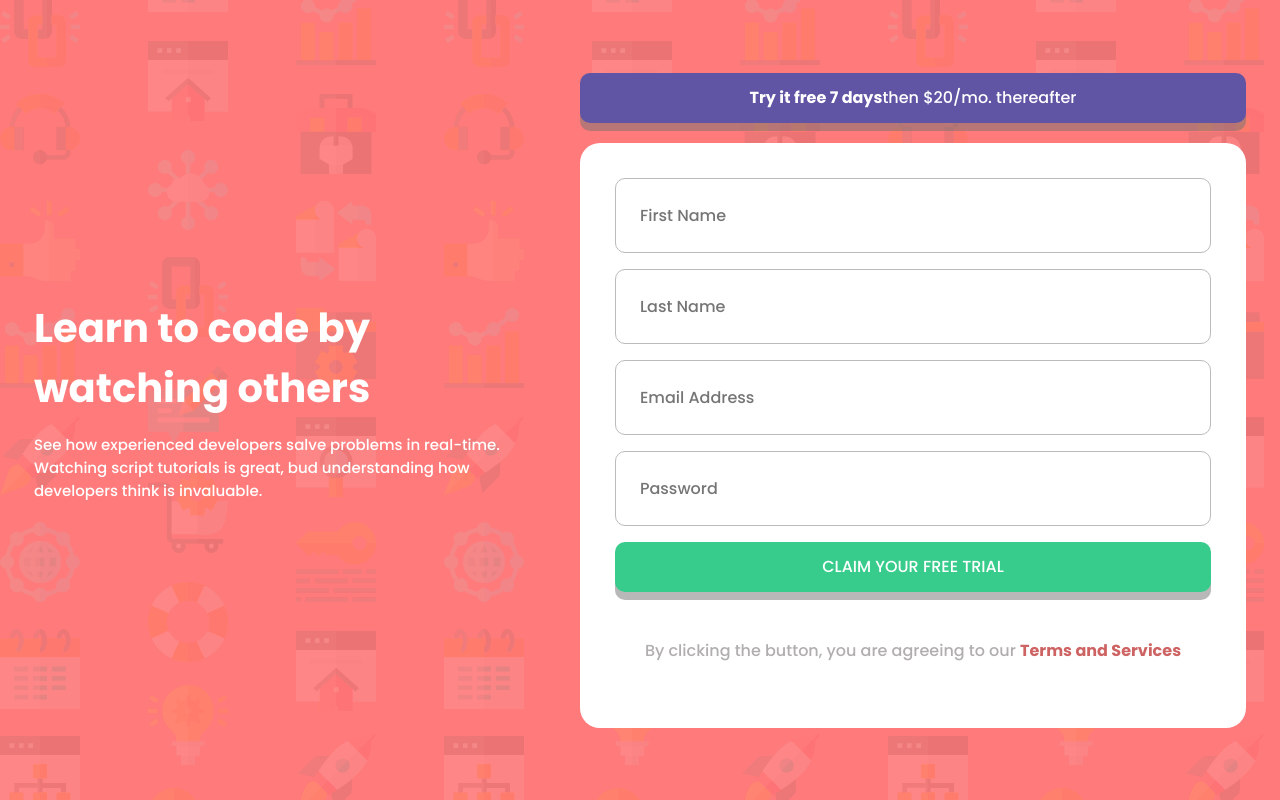
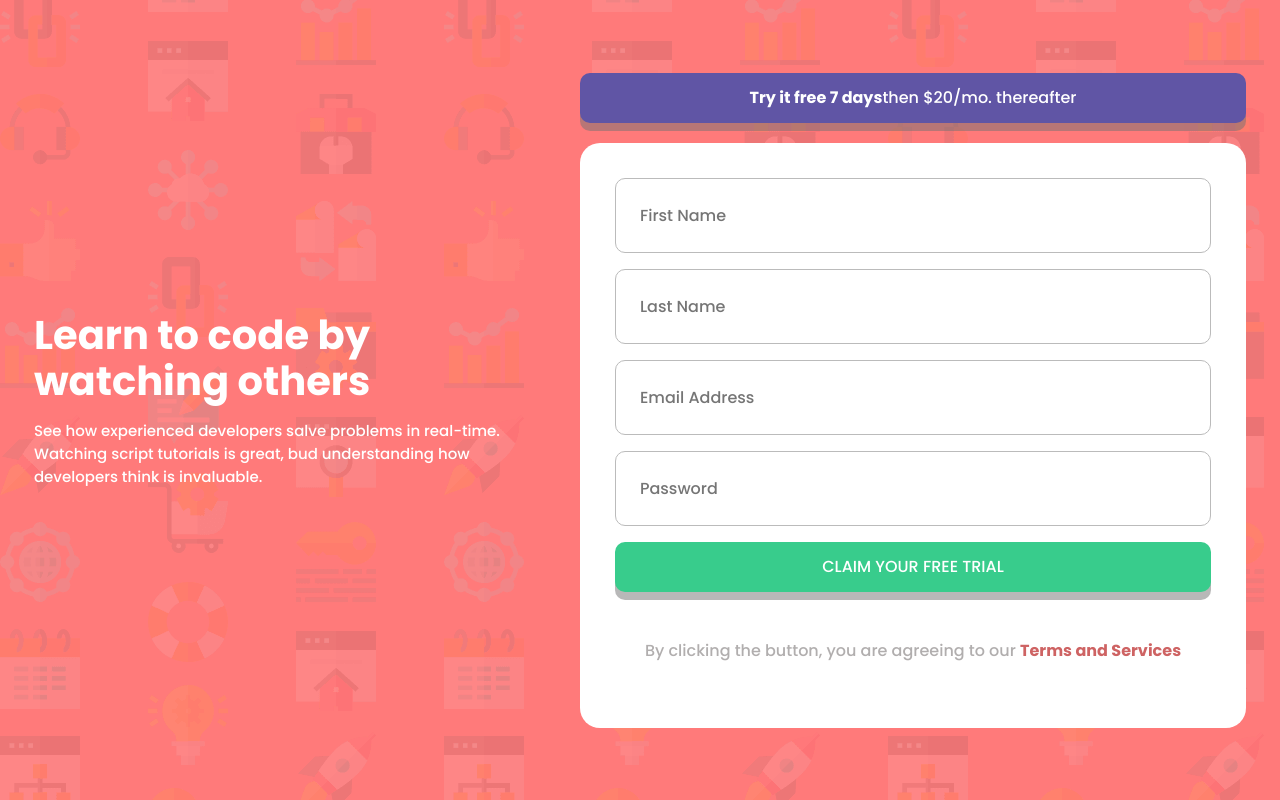
Before and after one commit to CristionCmps/Registration-Form, a plain HTML site: page index.html in a window 1280 px wide. Drawn offline with Linux system fonts and the light colour scheme; a web font is replaced by a local one.

Commit message:
Uptade Div-Info

```diff
--- a/style.css
+++ b/style.css
@@ -45,6 +45,7 @@ body {
 .info h1{
     margin-bottom: 15px;
     font-size: 40px;
+    line-height: 46px;
 }
 
 .info p {
```
